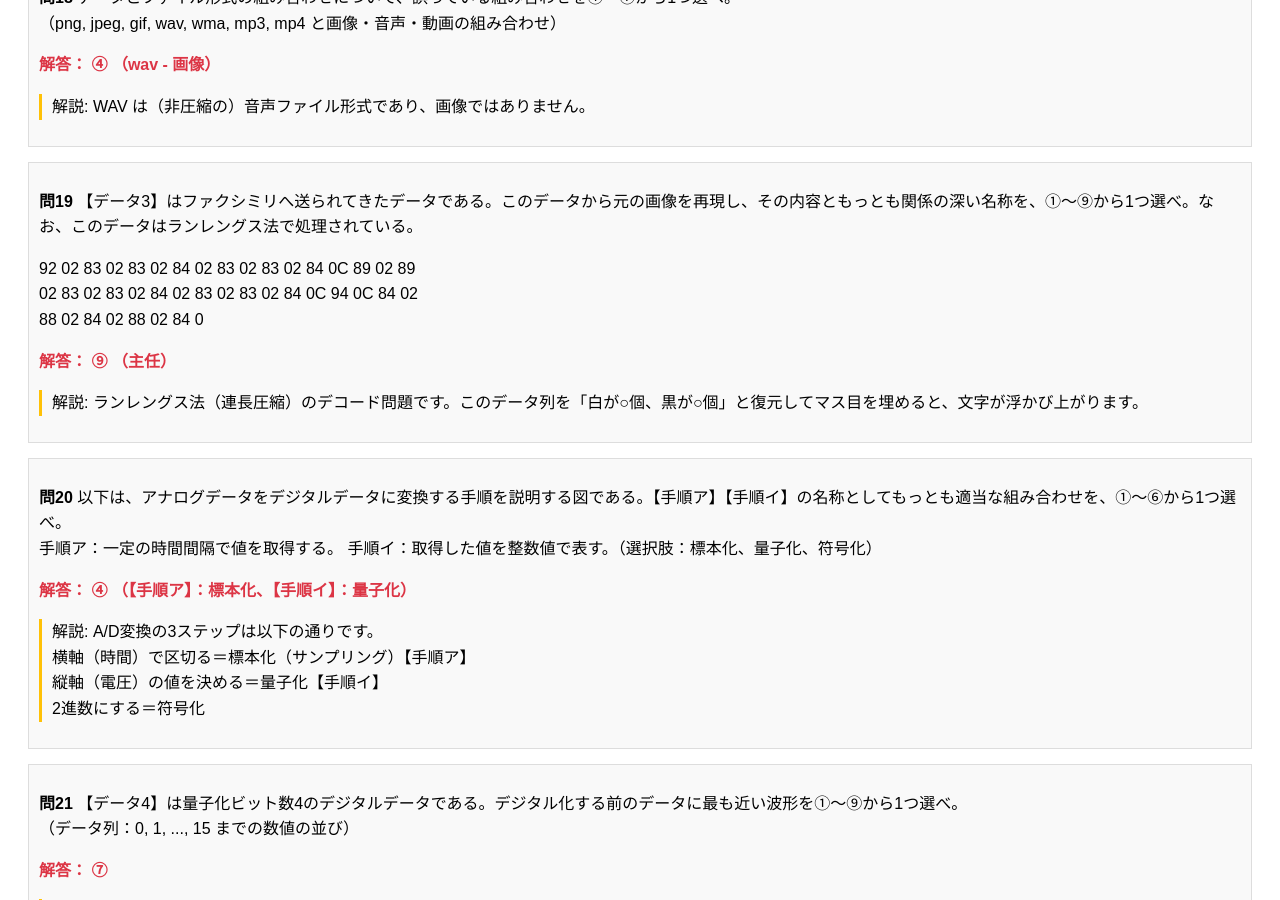
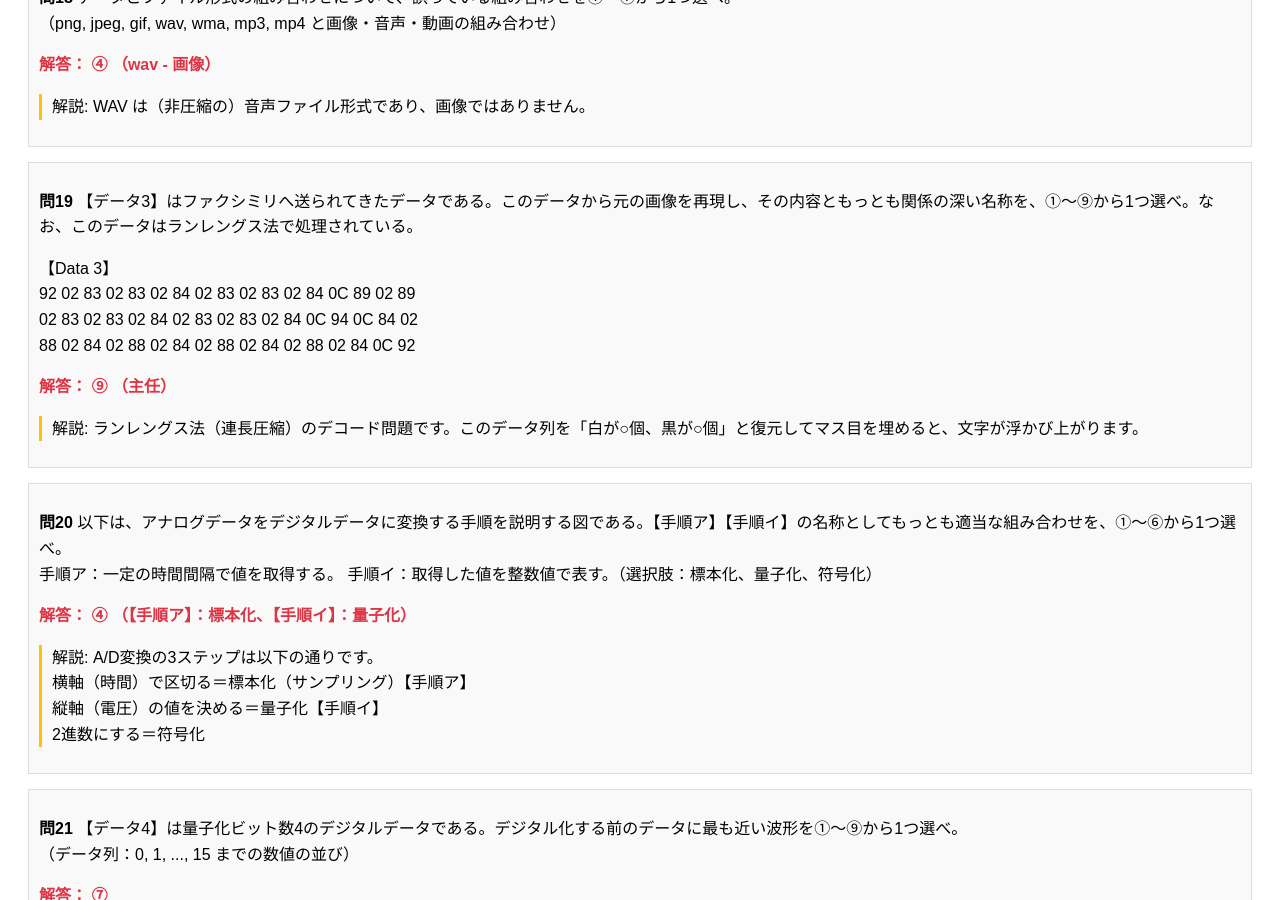
Before and after one commit to mikatah/mikatah.github.io, a Jekyll site: the page joho/2025_2_kaisetsu.html, which Jekyll copies as it is, in a window 1280 px wide and 900 px high, scrolled down 10000 px. Built offline with Jekyll 4.4.1, drawn with Linux system fonts in a browser that asks for light colours.

Commit message:
Update 2025_2_kaisetsu.html

```diff
--- a/joho/2025_2_kaisetsu.html
+++ b/joho/2025_2_kaisetsu.html
@@ -451,9 +451,10 @@
 
     <div class="question">
         <p><strong>問19</strong> 【データ3】はファクシミリへ送られてきたデータである。このデータから元の画像を再現し、その内容ともっとも関係の深い名称を、①～⑨から1つ選べ。なお、このデータはランレングス法で処理されている。
-        <p> 92 02 83 02 83 02 84 02 83 02 83 02 84 0C 89 02 89<br>
+        <p> 【Data 3】<br>
+ 92 02 83 02 83 02 84 02 83 02 83 02 84 0C 89 02 89<br>
  02 83 02 83 02 84 02 83 02 83 02 84 0C 94 0C 84 02<br>
- 88 02 84 02 88 02 84 0</p></p>
+ 88 02 84 02 88 02 84 02 88 02 84 02 88 02 84 0C 92 </p></p>
         <p class="answer">解答： ⑨ （主任）</p>
         <div class="explanation">
             <p>解説: ランレングス法（連長圧縮）のデコード問題です。このデータ列を「白が○個、黒が○個」と復元してマス目を埋めると、文字が浮かび上がります。</p>
```
